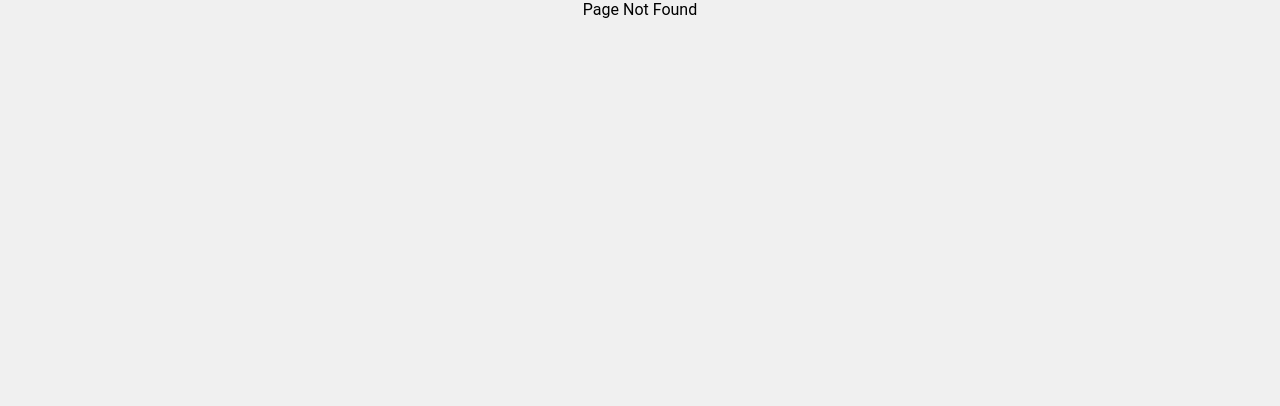
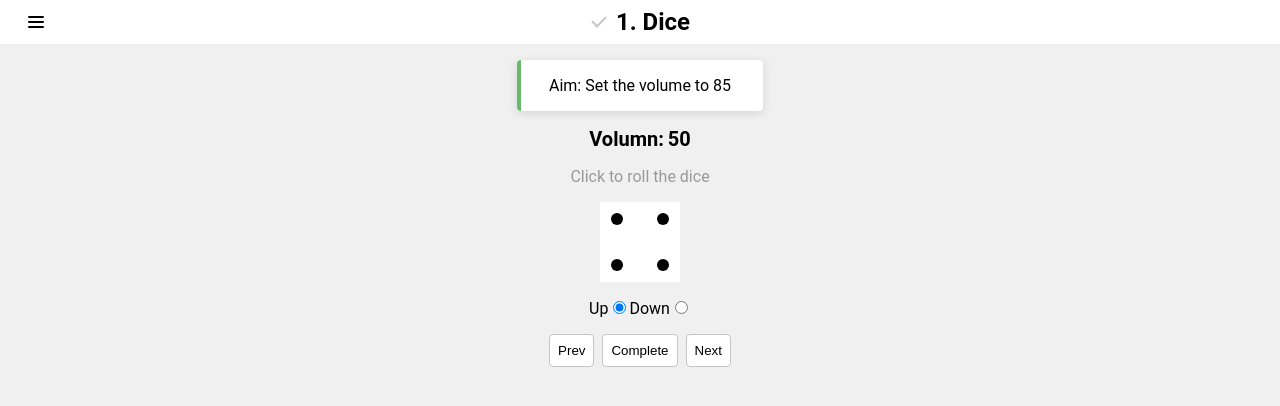
Before and after one commit to Lisianthus-A/the-worst-volumn-control, a React (Vite) app: page /dice in a window 1280 px wide. Before the commit this address had no page. Shown: the top 406 px of the page. Built offline with nearby package versions, Linux system fonts and the light colour scheme.

Commit message:
feat(Dice): add dice component with rolling animation and routing

```diff
--- /dev/null
+++ b/src/pages/dice/index.module.css
@@ -0,0 +1,97 @@
+.wrapper {
+  display: flex;
+  flex-direction: column;
+  align-items: center;
+  gap: 16px;
+  perspective: 400px;
+}
+
+.desc {
+  color: #999;
+}
+
+.dice {
+  position: relative;
+  width: 80px;
+  height: 80px;
+  border-radius: 4px;
+  transform-style: preserve-3d;
+  transition: transform 1s cubic-bezier(0.215, 0.61, 0.355, 1);
+  cursor: pointer;
+}
+
+.side {
+  position: absolute;
+  width: 100%;
+  height: 100%;
+  background-color: #fff;
+}
+
+.side1 {
+  transform: translateZ(-40px) rotateX(180deg);
+}
+
+.side2 {
+  transform: translateY(-40px) rotateX(90deg);
+}
+
+.side3 {
+  transform: translateX(40px) rotateY(90deg);
+}
+
+.side4 {
+  transform: translateX(-40px) rotateY(270deg);
+}
+
+.side5 {
+  transform: translateY(40px) rotateX(270deg);
+}
+
+.side6 {
+  transform: translateZ(40px);
+}
+
+.point {
+  --size: 12px;
+  position: absolute;
+  background-color: #000;
+  width: var(--size);
+  height: var(--size);
+  border-radius: calc(var(--size) / 2);
+}
+
+.p7,
+.p4,
+.p1 {
+  left: calc(20px - 0.75 * var(--size));
+}
+
+.p8,
+.p5,
+.p2 {
+  left: calc(40px - 0.5 * var(--size));
+}
+
+.p9,
+.p6,
+.p3 {
+  left: calc(60px - 0.25 * var(--size));
+}
+
+.p7,
+.p8,
+.p9 {
+  top: calc(20px - 0.75 * var(--size));
+}
+
+.p4,
+.p5,
+.p6 {
+  top: calc(40px - 0.5 * var(--size));
+}
+
+.p1,
+.p2,
+.p3 {
+  top: calc(60px - 0.25 * var(--size));
+}
--- /dev/null
+++ b/src/pages/dice/index.tsx
@@ -0,0 +1,100 @@
+import { useRef } from "react";
+import classNames from "classnames";
+import styles from "./index.module.css";
+import type { ChangeEvent } from "react";
+
+const mapSideTransform: Record<string, string> = {
+  1: "translateZ(-40px) rotateX(180deg) rotateY(0deg)",
+  2: "translateZ(-40px) rotateX(-90deg) rotateY(0deg)",
+  3: "translateZ(-40px) rotateX(0deg) rotateY(-90deg)",
+  4: "translateZ(-40px) rotateX(0deg) rotateY(90deg)",
+  5: "translateZ(-40px) rotateX(90deg) rotateY(0deg)",
+  6: "translateZ(-40px) rotateX(359deg) rotateY(359deg)",
+};
+
+// animation source: https://codepen.io/askd/pen/WGbOEV
+function Dice() {
+  const typeRef = useRef("up");
+
+  const handleDiceClick = () => {
+    // Todo
+    console.log("dice click");
+  };
+
+  const handleRadioChange = (evt: ChangeEvent<HTMLInputElement>) => {
+    if (evt.target.checked) {
+      console.log(evt.target.value);
+      typeRef.current = evt.target.value;
+    }
+  };
+
+  return (
+    <div className={styles.wrapper}>
+      <div className={styles.desc}>Click to roll the dice</div>
+      <div
+        className={styles.dice}
+        style={{
+          transform: mapSideTransform[4],
+        }}
+        onClick={handleDiceClick}
+      >
+        <div className={classNames(styles.side, styles.side1)}>
+          <div className={classNames(styles.point, styles.p5)} />
+        </div>
+        <div className={classNames(styles.side, styles.side2)}>
+          <div className={classNames(styles.point, styles.p1)} />
+          <div className={classNames(styles.point, styles.p9)} />
+        </div>
+        <div className={classNames(styles.side, styles.side3)}>
+          <div className={classNames(styles.point, styles.p1)} />
+          <div className={classNames(styles.point, styles.p5)} />
+          <div className={classNames(styles.point, styles.p9)} />
+        </div>
+        <div className={classNames(styles.side, styles.side4)}>
+          <div className={classNames(styles.point, styles.p1)} />
+          <div className={classNames(styles.point, styles.p3)} />
+          <div className={classNames(styles.point, styles.p7)} />
+          <div className={classNames(styles.point, styles.p9)} />
+        </div>
+        <div className={classNames(styles.side, styles.side5)}>
+          <div className={classNames(styles.point, styles.p1)} />
+          <div className={classNames(styles.point, styles.p3)} />
+          <div className={classNames(styles.point, styles.p5)} />
+          <div className={classNames(styles.point, styles.p7)} />
+          <div className={classNames(styles.point, styles.p9)} />
+        </div>
+        <div className={classNames(styles.side, styles.side6)}>
+          <div className={classNames(styles.point, styles.p1)} />
+          <div className={classNames(styles.point, styles.p3)} />
+          <div className={classNames(styles.point, styles.p4)} />
+          <div className={classNames(styles.point, styles.p6)} />
+          <div className={classNames(styles.point, styles.p7)} />
+          <div className={classNames(styles.point, styles.p9)} />
+        </div>
+      </div>
+      <div>
+        <label>
+          Up
+          <input
+            type="radio"
+            name="type"
+            value="up"
+            defaultChecked
+            onChange={handleRadioChange}
+          />
+        </label>
+        <label>
+          Down
+          <input
+            type="radio"
+            name="type"
+            value="down"
+            onChange={handleRadioChange}
+          />
+        </label>
+      </div>
+    </div>
+  );
+}
+
+export default Dice;
--- a/src/routes.ts
+++ b/src/routes.ts
@@ -15,6 +15,13 @@ export const routes: RouteItem[] = [
     aimText: "Choose a local music to play, or...",
     path: "/",
     component: () => import("@/pages/choose-music"),
+  },
+  {
+    name: "Dice",
+    aim: "85",
+    aimText: "Set the volume to 85",
+    path: "/dice",
+    component: () => import("@/pages/dice"),
   },
   {
     name: "Random Change",
```
